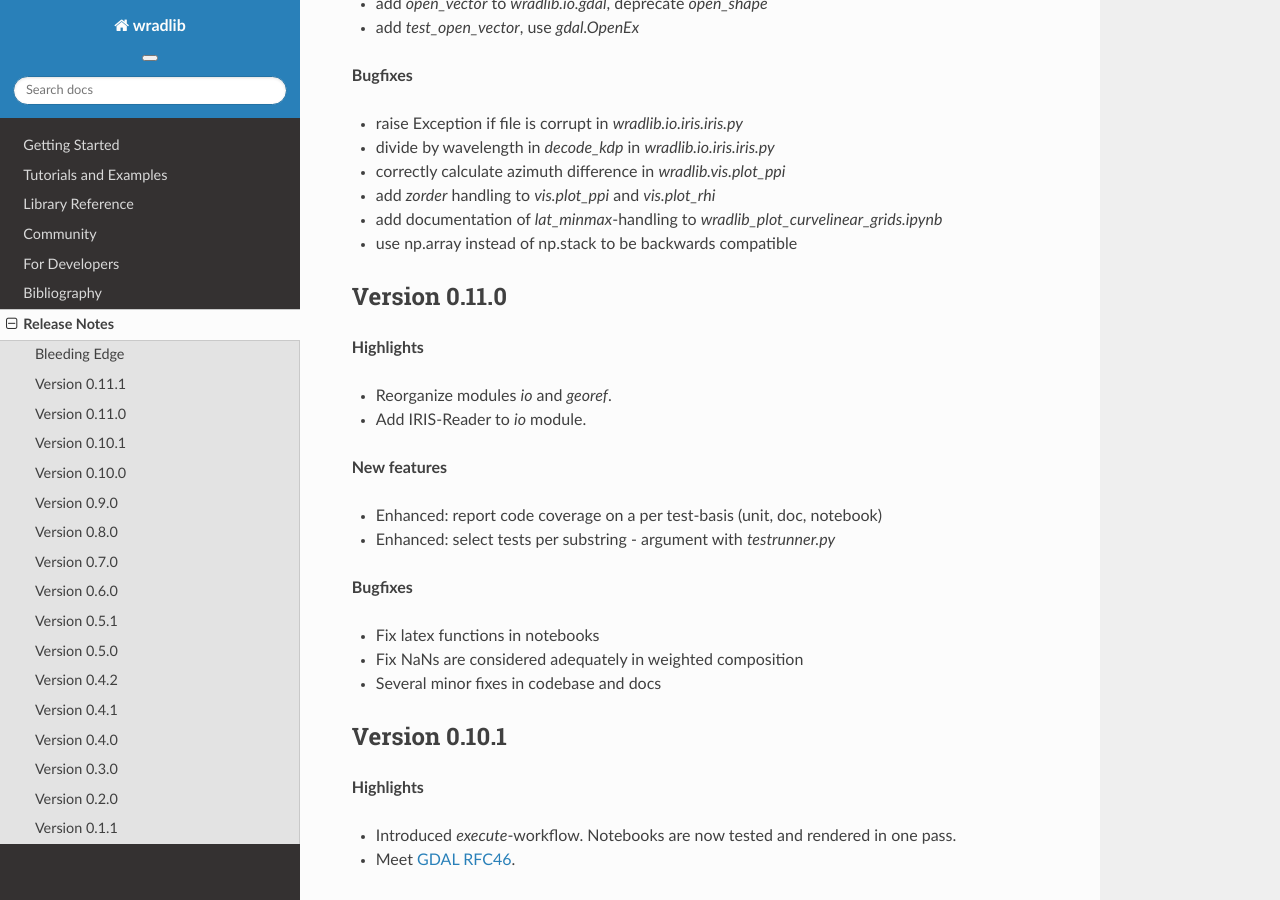
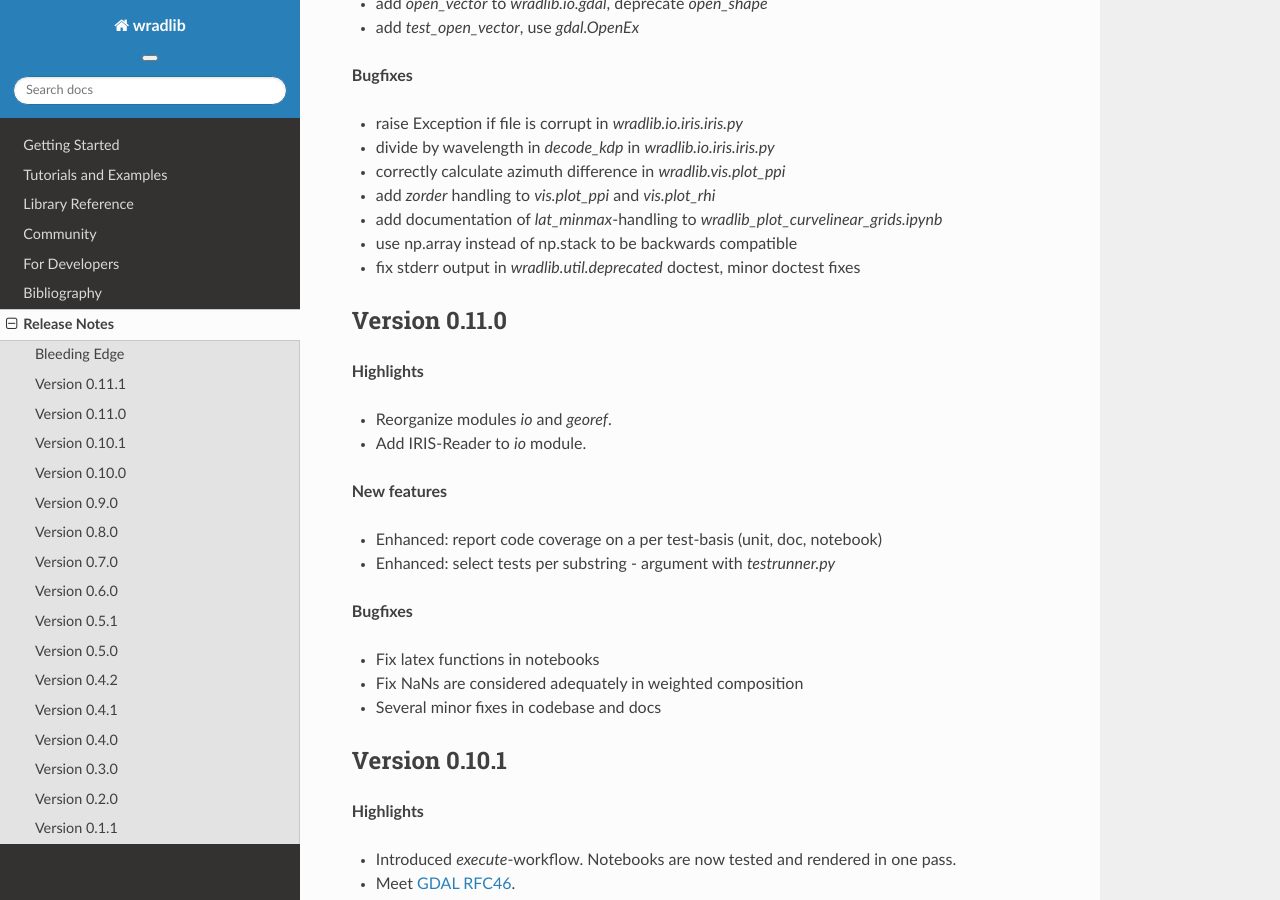
Before and after one commit to wradlib/wradlib-docs, a Sphinx documentation site: the page built from source/release_notes.rst, in a window 1280 px wide and 900 px high, scrolled down 595 px. Built offline with Sphinx 7.4.7 and the Read the Docs theme 2.0.0, drawn with Linux system fonts in a browser that asks for light colours; pages that are not in the unit, such as notebooks, are missing from menus; the version number could not be read and is left out.

Commit message:
MAINT: Set `ISRELEASED = True`, minor last minute fixes

```diff
--- a/source/release_notes.rst
+++ b/source/release_notes.rst
@@ -27,6 +27,7 @@ Version 0.11.1
 * add `zorder` handling to `vis.plot_ppi` and `vis.plot_rhi`
 * add documentation of `lat_minmax`-handling to `wradlib_plot_curvelinear_grids.ipynb`
 * use np.array instead of np.stack to be backwards compatible
+* fix stderr output in `wradlib.util.deprecated` doctest, minor doctest fixes
 
 Version 0.11.0
 --------------
```
